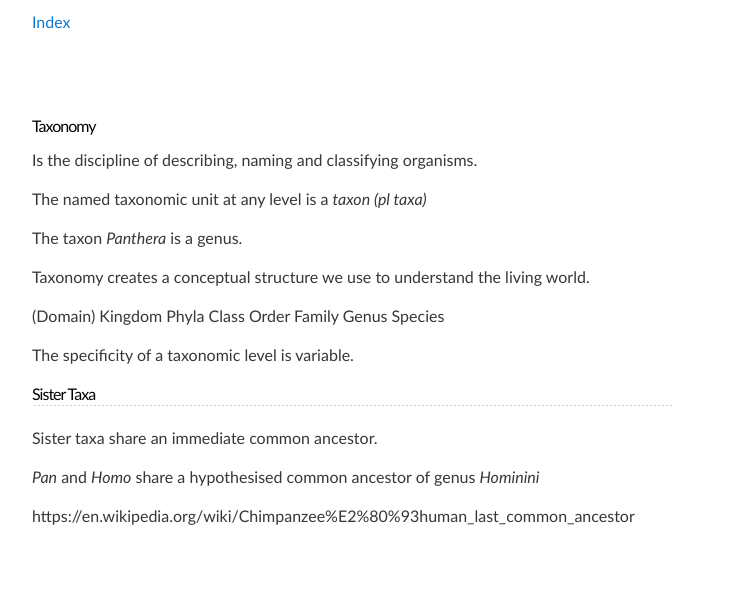
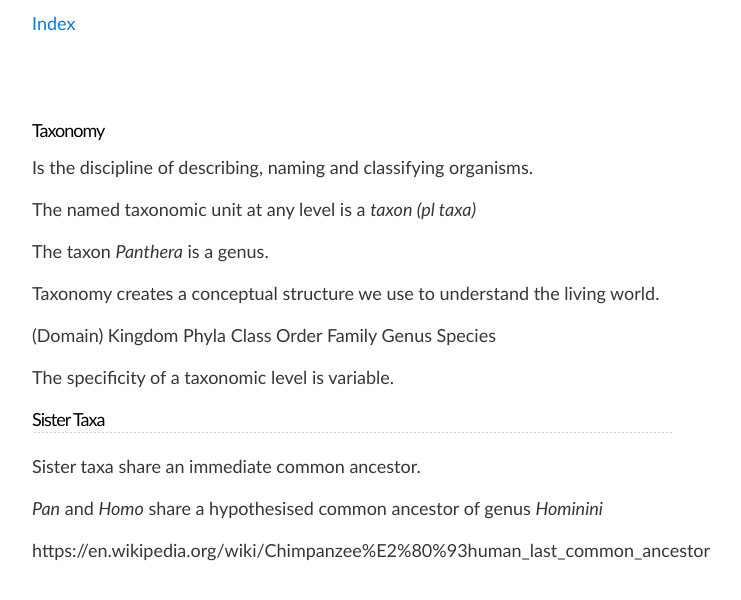
Before and after one commit to mathew-j-davis/sle-132-biology-form-and-function, a Jekyll site: the page built from taxonomy.md, in a window 1280 px wide. Shown: the top 600 px of the page, without its empty margins (288-1029 px from the left). Built offline with Jekyll 4.4.1, drawn with Linux system fonts in a browser that asks for light colours; our own code applies the rules of GitHub Pages for plain Markdown files.

Commit message:
remote theme test

```diff
--- a/_sass/jekyll-theme-slate.scss
+++ b/_sass/jekyll-theme-slate.scss
@@ -47,7 +47,7 @@ body, h1, h2, h3, h4, h5, h6  {
   box-sizing: border-box;
   color:#373737;
   background: #fff;
-  font-size: 16px;
+  font-size: 18px;
   font-family: 'Myriad Pro', Calibri, Helvetica, Arial, sans-serif;
   line-height: 1.5;
   -webkit-font-smoothing: antialiased;
@@ -62,25 +62,25 @@ h1, h2, h3, h4, h5, h6 {
 }
 
 h1 {
-  font-size: 1.4 em;
+  font-size: 1.0 em;
 }
 
 h2 {
   padding-bottom: 10px;
-  font-size: 1.4 em;
+  font-size: 1.0 em;
   background: url('../images/bg_hr.png') repeat-x bottom;
 }
 
 h3 {
-  font-size: 1.3 em;
+  font-size: 1.0 em;
 }
 
 h4 {
-  font-size: 1.2 em;
+  font-size: 1.0 em;
 }
 
 h5 {
-  font-size: 1.1 em;
+  font-size: 1.0 em;
 }
 
 h6 {
```
